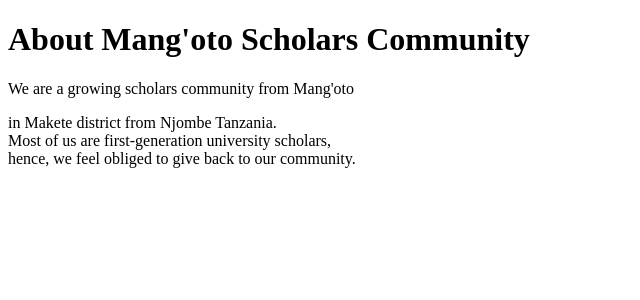
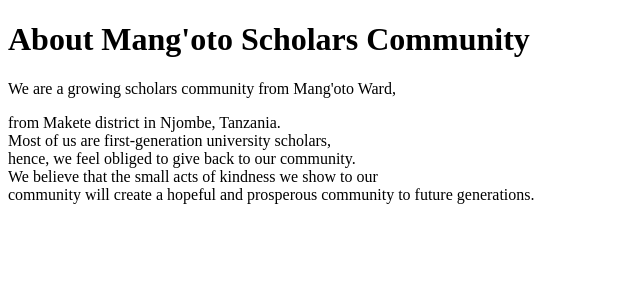
Before and after one commit to kunonutech/MSC-Website, a Flask app: page /about in a window 1280 px wide. Shown: the part 116-416 px from the top of the page, without its empty margins (0-640 px from the left). Run offline with Flask 2, Linux system fonts and the light colour scheme.

Commit message:
paraphrased about.html

```diff
--- a/templates/about.html
+++ b/templates/about.html
@@ -10,10 +10,12 @@
     {% block content %}
 
 <h1> About Mang'oto Scholars Community </h1>
-    <p> We are a growing scholars community from Mang'oto </p>
-    <p> in Makete district from Njombe Tanzania.
+    <p> We are a growing scholars community from Mang'oto Ward, </p>
+    <p> from Makete district in Njombe, Tanzania.
      <br> Most of us are first-generation university scholars,
-        <br>hence, we feel obliged to give back to our community.</p>
+        <br> hence, we feel obliged to give back to our community.
+    <br> We believe that the small acts of kindness we show to our <br>
+    community will create a hopeful and prosperous community to future generations. </p>
 
     {% endblock %}
 </body>
```
